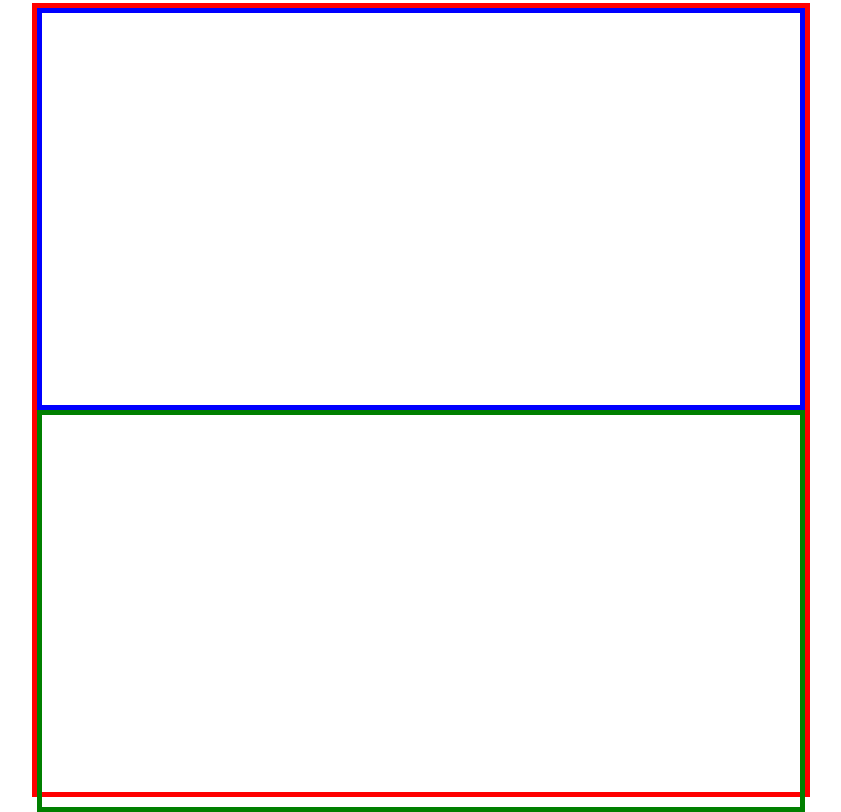
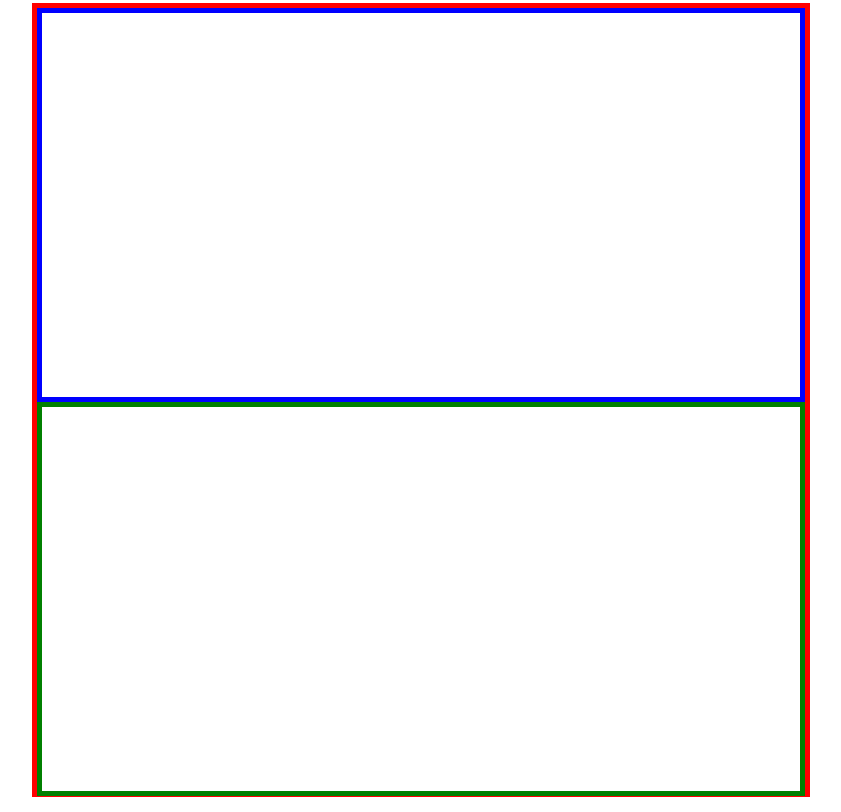
Before and after one commit to z-nerd/zcalc-web, a React (Vite) app: page / in a window 1280 px wide. Shown: the whole page, without its empty margins (219-1060 px from the left). Built offline with nearby package versions, Linux system fonts and the light colour scheme.

Commit message:
Css Test Part #3

```diff
--- a/src/App.scss
+++ b/src/App.scss
@@ -10,11 +10,11 @@
 }
 
 .calc-disp {
-    height: 50%;
+    height: 49%;
     border: 5px solid blue;
 }
 
 .clac-key {
-    height: 50%;
+    height: 49%;
     border: 5px solid green;
 }
```
